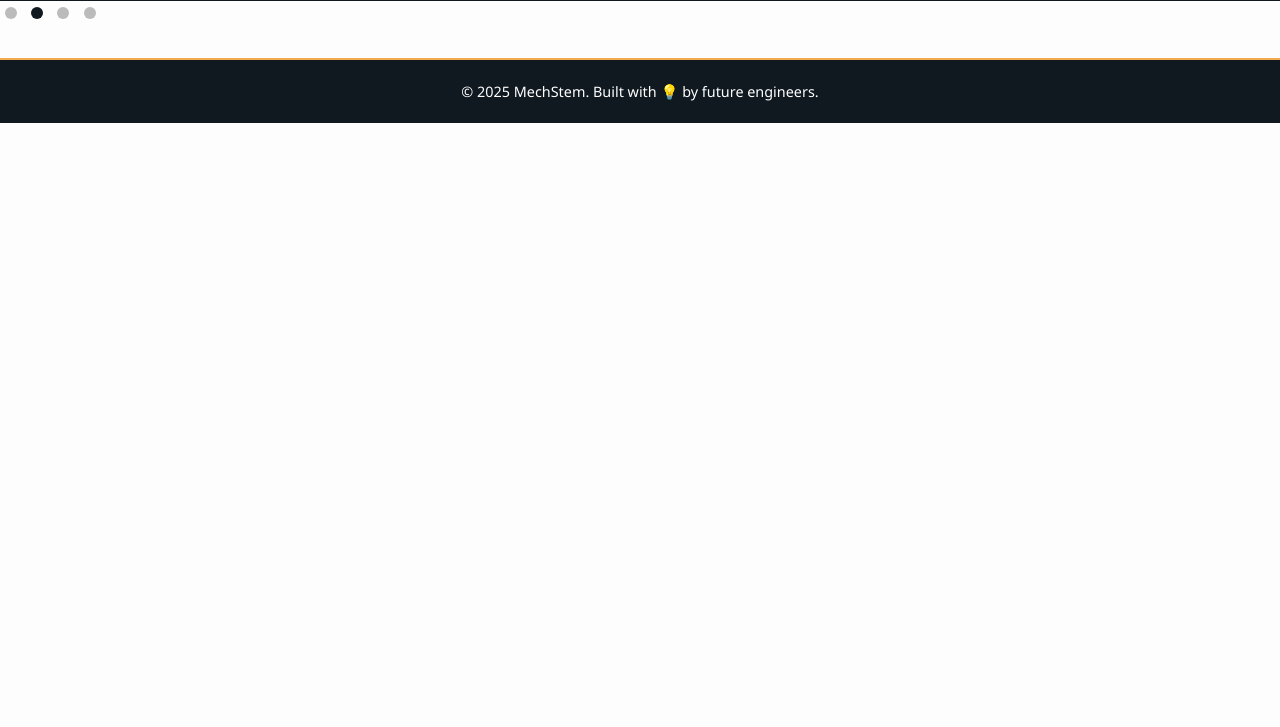
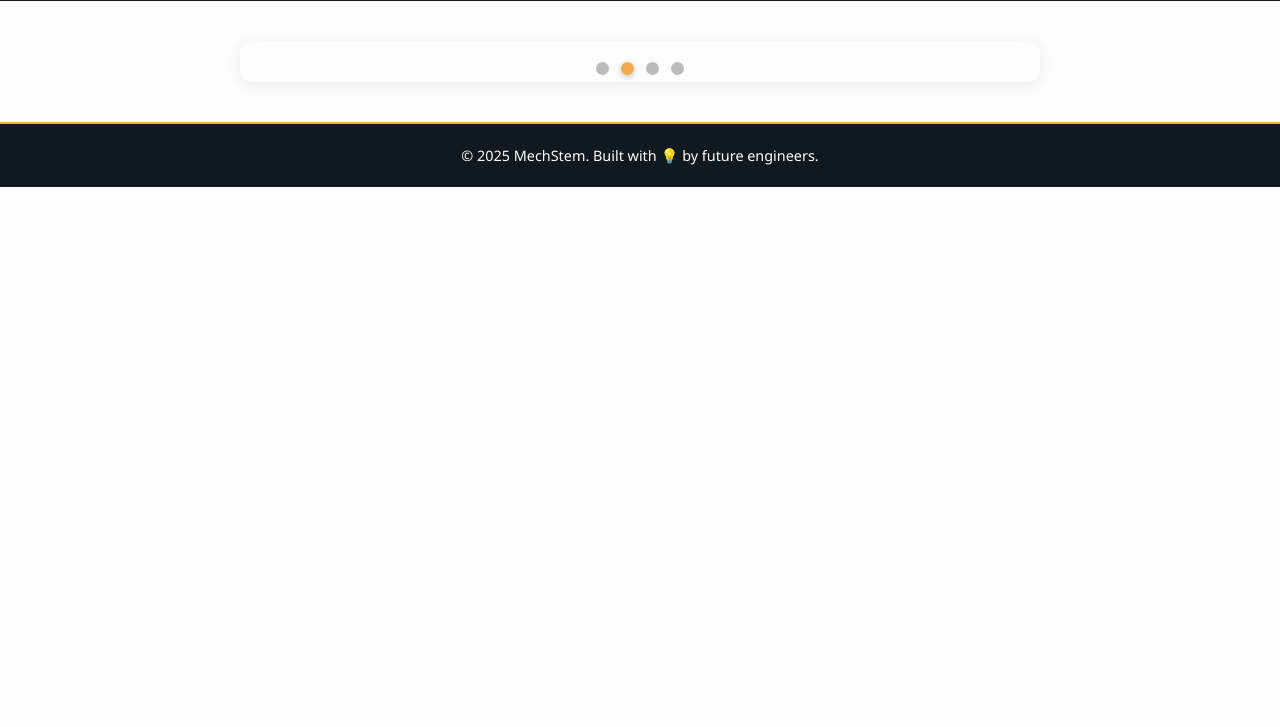
Before and after one commit to mechstem/mechstem.github.io, a plain HTML site: page index.html in a window 1280 px wide. Shown: the part 73-800 px from the top of the page. Drawn offline with Linux system fonts and the light colour scheme.

Commit message:
Update style.css

```diff
--- a/style.css
+++ b/style.css
@@ -203,3 +203,40 @@ footer {
     align-items: center;
   }
 }
+/* Slider */
+.slider {
+  position: relative;
+  max-width: 800px;
+  margin: 40px auto;
+  overflow: hidden;
+  border-radius: 12px;
+  box-shadow: 0 4px 16px rgba(0,0,0,0.07);
+}
+.slides {
+  display: flex;
+  transition: transform 0.6s cubic-bezier(0.88,0.11,0.34,0.97);
+}
+.slide {
+  min-width: 100%;
+  box-sizing: border-box;
+}
+.dots {
+  text-align: center;
+  padding: 16px 0 0 0;
+  background: none;
+}
+.dot {
+  cursor: pointer;
+  height: 13px;
+  width: 13px;
+  margin: 0 4px;
+  background-color: #bbb;
+  border-radius: 50%;
+  display: inline-block;
+  transition: background-color 0.3s;
+  border: none;
+}
+.dot.active {
+  background-color: #f2aa4c;
+  box-shadow: 0 2px 6px #10182044;
+}
```
